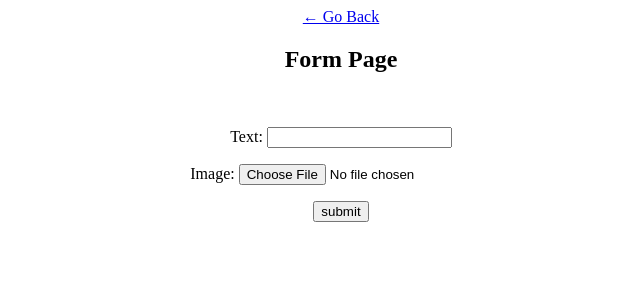
After one commit to Tcarters/BWS-Internship, a Django app: page /post/ in a window 1280 px wide. The commit adds this page. Shown: the top 300 px of the page, without its empty margins (299-939 px from the left). Run offline with Django 4.2, Linux system fonts and the light colour scheme; parts of the project's set-up code (start-up, migrations or seed data) failed here and were passed over; some libraries are stand-ins or nearby versions.

Commit message:
upload forms added

```diff
--- /dev/null
+++ b/project16_Django-101/Lessons/feed/forms.py
@@ -0,0 +1,6 @@
+from django import forms
+
+
+class PostForm (forms.Form):
+    text = forms.CharField()
+    image = forms.FileField()
--- a/project16_Django-101/Lessons/feed/templates/detail.html
+++ b/project16_Django-101/Lessons/feed/templates/detail.html
@@ -4,6 +4,7 @@
 
 {% block body %}
     <center>
+        <a href="{% url 'feed:index' %}">&larr; Go Back </a>
         <h2>This is the Detail Page </h2>
         <br >
 
--- /dev/null
+++ b/project16_Django-101/Lessons/feed/templates/new_post.html
@@ -0,0 +1,23 @@
+{% extends "base.html" %}
+
+{% block title %} Upload a new Image  {% endblock %}
+
+{% block body %}
+    <center>
+        <a href="{% url 'feed:index' %}">&larr; Go Back </a>
+
+        <h2>Form  Page </h2>
+        <br >
+
+
+
+        <form method="post" action="" enctype="multipart/form-data">
+                {% csrf_token %}
+                {{ form.as_p }}
+                <div>
+                    <button type="submit">submit </button>
+                </div>
+
+        </form>
+     </center>
+{% endblock %}
--- a/project16_Django-101/Lessons/feed/urls.py
+++ b/project16_Django-101/Lessons/feed/urls.py
@@ -1,12 +1,13 @@
 from unicodedata import name
 from django.urls import path
-from .views import HomePageView, PostDetailView
+from .views import HomePageView, PostDetailView, AddPostView
 
 app_name ='feed'
 
 urlpatterns =[
     path('', HomePageView.as_view(), name='index' ),
     path('detail/<int:pk>/', PostDetailView.as_view(), name='detail'),
+    path('post/', AddPostView.as_view(), name ='post'),
 
     # <int:pk> means whenever you see an endpoint integer replace it by pk (pk =Primary Key)
 ]
--- a/project16_Django-101/Lessons/feed/views.py
+++ b/project16_Django-101/Lessons/feed/views.py
@@ -4,8 +4,11 @@
 
 #Use class based views
 
-from django.views.generic import TemplateView, DetailView
+from django import forms
+from django.views.generic import TemplateView, DetailView, FormView
 # from matplotlib.style import context
+
+from .forms import PostForm
 
 from .models import Post
 
@@ -22,3 +25,19 @@ class HomePageView(TemplateView):
 class PostDetailView(DetailView):
     template_name = "detail.html"
     model = Post
+
+class AddPostView(FormView):
+    template_name = "new_post.html"
+    form_class = PostForm
+    success_url = "/"
+
+    def form_valid(self, form):
+        print("This was  valid !!!!")
+        print(form.cleaned_data['text'])
+
+        # Create a new Post
+        new_object = Post.objects.create(
+            text = form.cleaned_data['text'],
+            image = form.cleaned_data['image']
+        )
+        return super().form_valid(form)
```
Also changed, not shown: project16_Django-101/Lessons/feed/templates/home.html (+20 -6 lines), project16_Django-101/Lessons/db.sqlite3, project16_Django-101/Lessons/media/docker-jenkins-in-the-enterprise.jpg (added), project16_Django-101/Lessons/media/iphone.jpeg (added), 2 other files.
